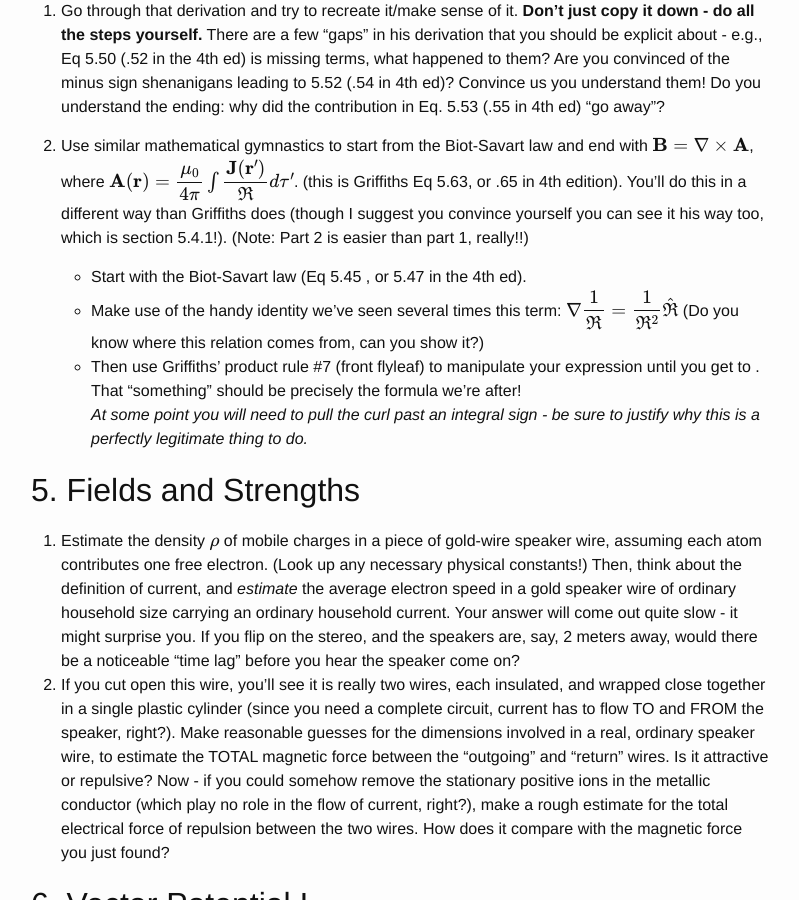
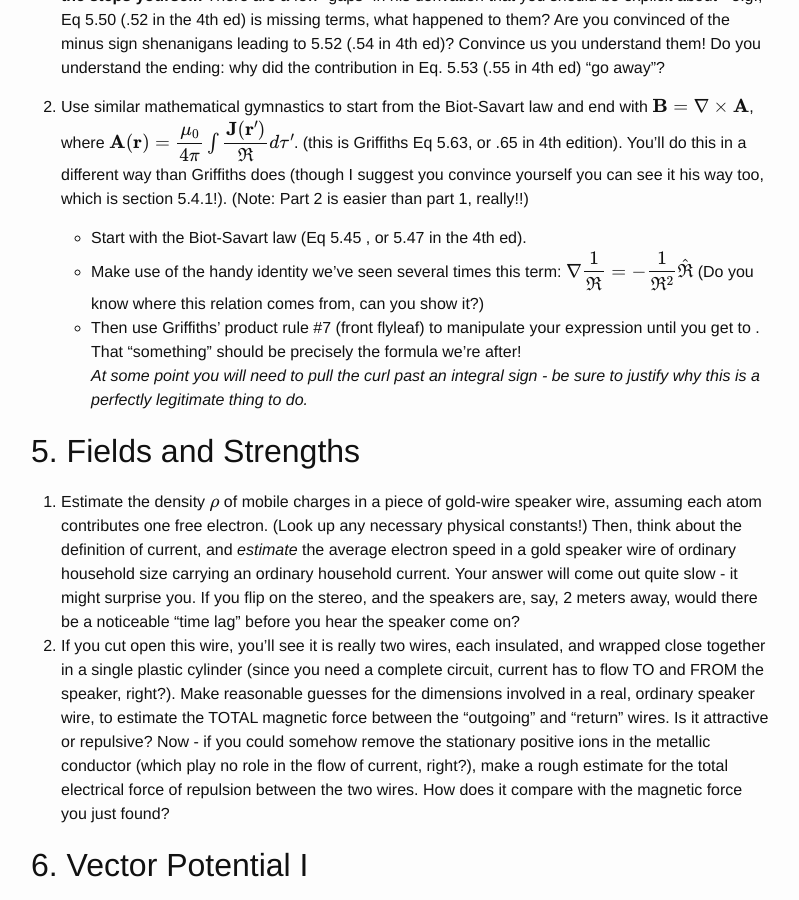
Before and after one commit to dannycab/phy481msu, a Jekyll site: the page built from assignments/homework10.md, in a window 1280 px wide and 900 px high, scrolled down 1561 px. Shown: the whole window, without its empty margins (239-1038 px from the left). Built offline with Jekyll 4.4.1, drawn with Linux system fonts in a browser that asks for light colours; formulas are drawn with MathJax 3; some of the changed text lies outside the part shown.

Commit message:
updated 10

```diff
--- a/assignments/homework10.md
+++ b/assignments/homework10.md
@@ -2,8 +2,6 @@
 layout: homework
 use_math: true
 ---
-
-<p style="color: purple">This homework is not ready until this message has been removed.</p>
 
 # Homework 10 (Due December 2nd)
 
@@ -43,7 +41,7 @@
 2. Use similar mathematical gymnastics to start from the Biot-Savart law and end with $\mathbf{B} = \nabla \times \mathbf{A}$, where
 $\mathbf{A}(\mathbf{r}) = \dfrac{\mu_0}{4 \pi} \int \dfrac{\mathbf{J}(\mathbf{r}')}{\mathfrak{R}}d\tau'$. (this is Griffiths Eq 5.63, or .65 in 4th edition). You’ll do this in a different way than Griffiths does (though I suggest you convince yourself you can see it his way too, which is section 5.4.1!). (Note: Part 2 is easier than part 1, really!!)
 - Start with the Biot-Savart law (Eq 5.45 , or 5.47 in the 4th ed).
-- Make use  of the handy identity we've seen several times this term: $\nabla \dfrac{1}{\mathfrak{R}} = \dfrac{1}{\mathfrak{R}^2}\hat{\mathfrak{R}}$  (Do you know where this relation comes from, can you show it?)
+- Make use  of the handy identity we've seen several times this term: $\nabla \dfrac{1}{\mathfrak{R}} = -\dfrac{1}{\mathfrak{R}^2}\hat{\mathfrak{R}}$  (Do you know where this relation comes from, can you show it?)
 - Then use Griffiths' product rule #7 (front flyleaf) to manipulate your expression until you get to . That “something” should be precisely the formula we’re after!
 *At some point you will need to pull the curl past an integral sign - be sure to justify why this is a perfectly legitimate thing to do.*
 
```
